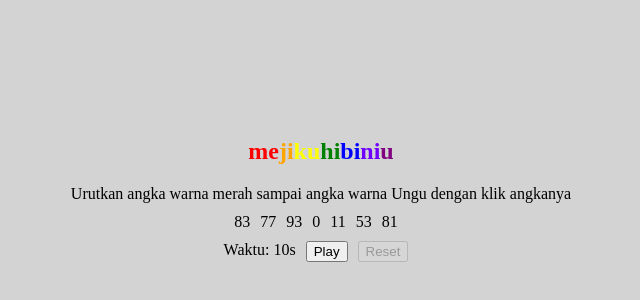
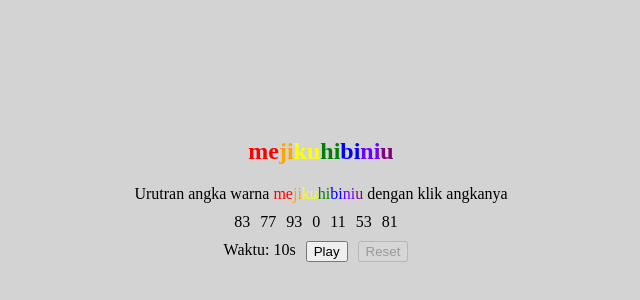
Before and after one commit to afman42/mejikuhibiniu-vue-3, a Vue app: page / in a window 1280 px wide. Shown: the part 218-518 px from the top of the page, without its empty margins (319-959 px from the left). Built offline with nearby package versions, Linux system fonts and the light colour scheme.

Commit message:
fix function ShuffleArray

```diff
--- a/src/App.vue
+++ b/src/App.vue
@@ -10,9 +10,6 @@ const isActive = ref<boolean>(true);
 const toggleStart = ref<boolean>(false);
 const timerSecond = ref<number>(10);
 const addArrayNumber = ref<IColorRandom[]>([]);
-const computedShowNumberRandom = computed(() => {
-  return shuffleArray();
-});
 
 function play() {
   let id = setInterval(frame, 1000);
@@ -29,12 +26,10 @@ function play() {
   toggleStart.value = true;
 }
 function shuffleArray() {
-  return showNumberRandom.value
+  showNumberRandom.value = showNumberRandom.value
     .map((item: IColorRandom) => ({ item, sort: Math.random() }))
     .sort((a, b) => a.sort - b.sort)
-    .map(({ item }: { item: IColorRandom }) => {
-      return item;
-    });
+    .map(({ item }: { item: IColorRandom }) => item);
 }
 function reset() {
   timerSecond.value = 10;
@@ -75,6 +70,7 @@ function clickDiv(numberRandom: IColorRandom) {
     }
   }
 }
+shuffleArray();
 </script>
 
 <template>
@@ -88,8 +84,14 @@ function clickDiv(numberRandom: IColorRandom) {
       >
     </h2>
     <span class="mb-2"
-      >Urutkan angka warna merah sampai angka warna Ungu dengan klik
-      angkanya</span
+      >Urutran angka warna
+      <span
+        v-for="itemColor in colorsRandom"
+        :class="itemColor.color"
+        :key="itemColor.color"
+        >{{ itemColor.name }}</span
+      >
+ dengan klik angkanya</span
     >
     <span v-if="showResult.bool" class="mb-2">{{ showResult.result }}</span>
     <div class="flex flex-row mb-2">
@@ -97,7 +99,7 @@ function clickDiv(numberRandom: IColorRandom) {
         class="mr-2 cursor-pointer"
         :class="[isActive ? 'text-black' : item.color]"
         :key="item.color"
-        v-for="item in computedShowNumberRandom"
+        v-for="item in showNumberRandom"
         @click="clickDiv(item)"
       >
         {{ item.nbr }}
```
